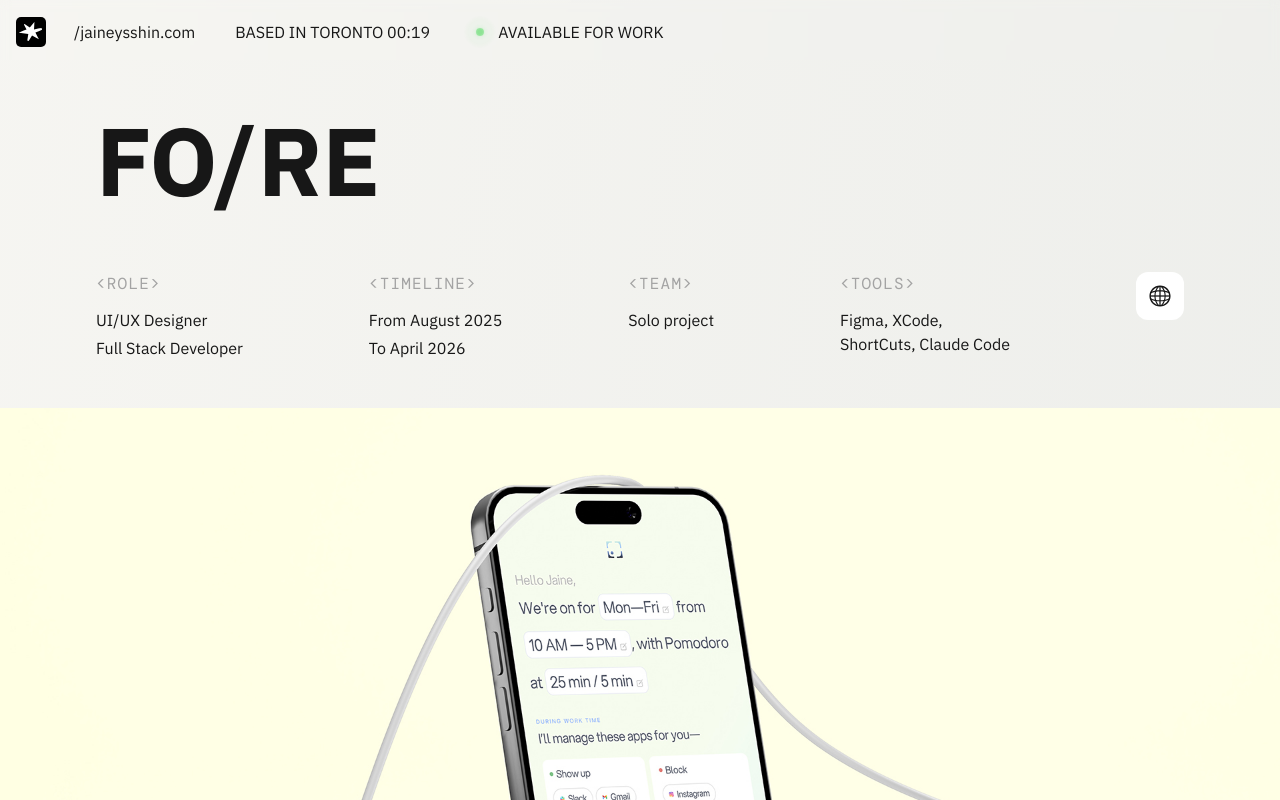
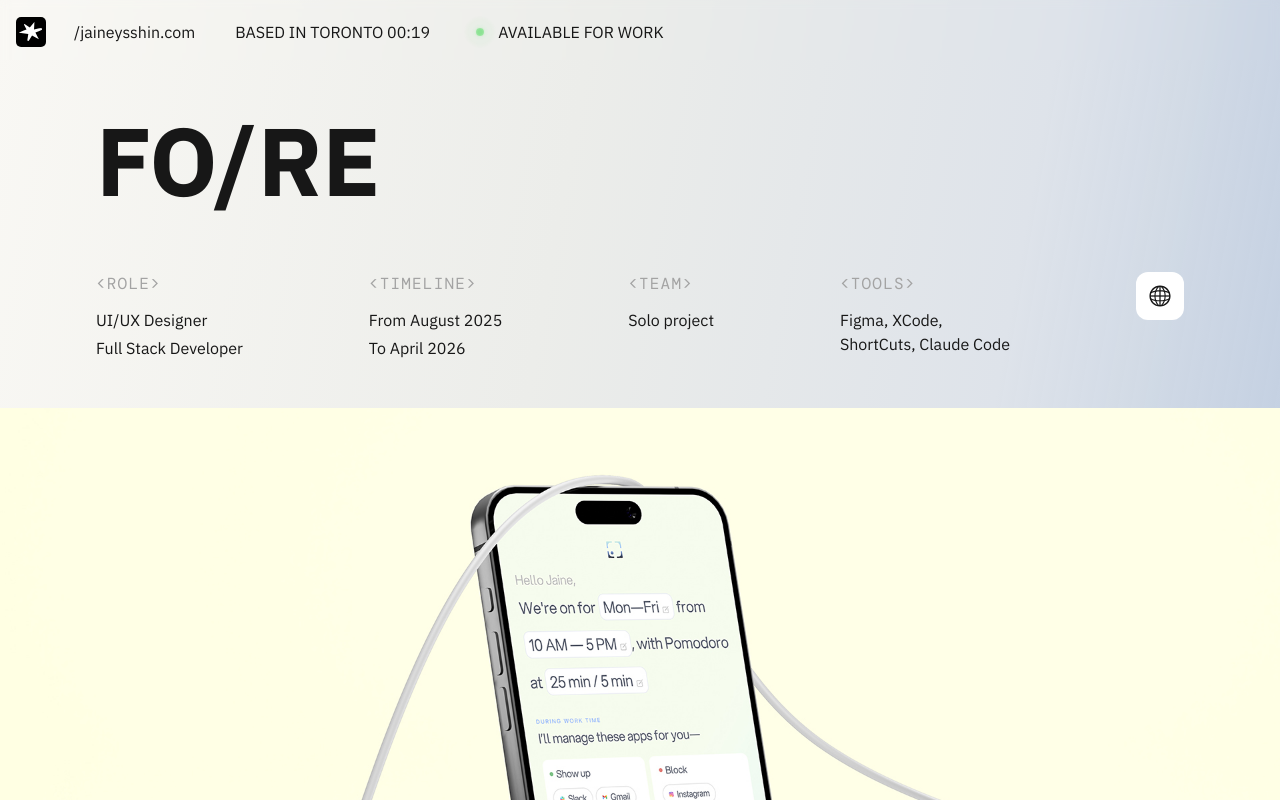
Before and after one commit to sjaine/portfolio_v2, a Next.js app: page /fore in a window 1280 px wide. Shown: the top 800 px of the page. Built offline with nearby package versions, Linux system fonts and the light colour scheme; a web font is replaced by a local one.

Commit message:
Minor update

```diff
--- a/app/globals.css
+++ b/app/globals.css
@@ -47,8 +47,14 @@ a, button, input, [role="button"] {
   display: none;
 }
 
+html {
+  background-color: var(--background);
+  overscroll-behavior-y: none;
+}
+
 body {
-  background: var(--background);
+  /* Transparent so the page gradient on <html> shows through */
+  background: transparent;
   color: var(--foreground);
   font-family: var(--font-ibm-sans), system-ui, -apple-system;
   line-height: 150%;
@@ -99,31 +105,37 @@ h3 {
   bottom: 10px !important;
 }
 
-.gradient {
-  background: linear-gradient(
+/*
+ * Page gradients live on <html>, not on <main>.
+ * <html>'s background paints the whole canvas — including the area the
+ * browser reveals when you scroll past the top/bottom (rubber-band
+ * overscroll on macOS / iOS). `fixed` keeps the gradient tied to the
+ * viewport, so it looks the same at every scroll position.
+ * <main className="gradient | page-gradient"> just picks which one.
+ */
+ html:has(.gradient) {
+  background-image: linear-gradient(
     135deg,
     #f9f8f4 0%,
     #ecedea 32%,
     #dee3ea 55%,
     #93add2 100%
   );
-
   background-size: 130% 130%;
-
+  background-attachment: fixed;
   animation: moveGradient 10s ease infinite;
 }
 
-.page-gradient {
-  background: linear-gradient(
+html:has(.page-gradient) {
+  background-image: linear-gradient(
     100deg,
     #f9f8f4 0%,
     #ecedea 42%,
     #dee3ea 75%,
     #93add2ce 120%
   );
-
   background-size: 130% 130%;
-
+  background-attachment: fixed;
   animation: moveGradient 10s ease infinite;
 }
 
```
